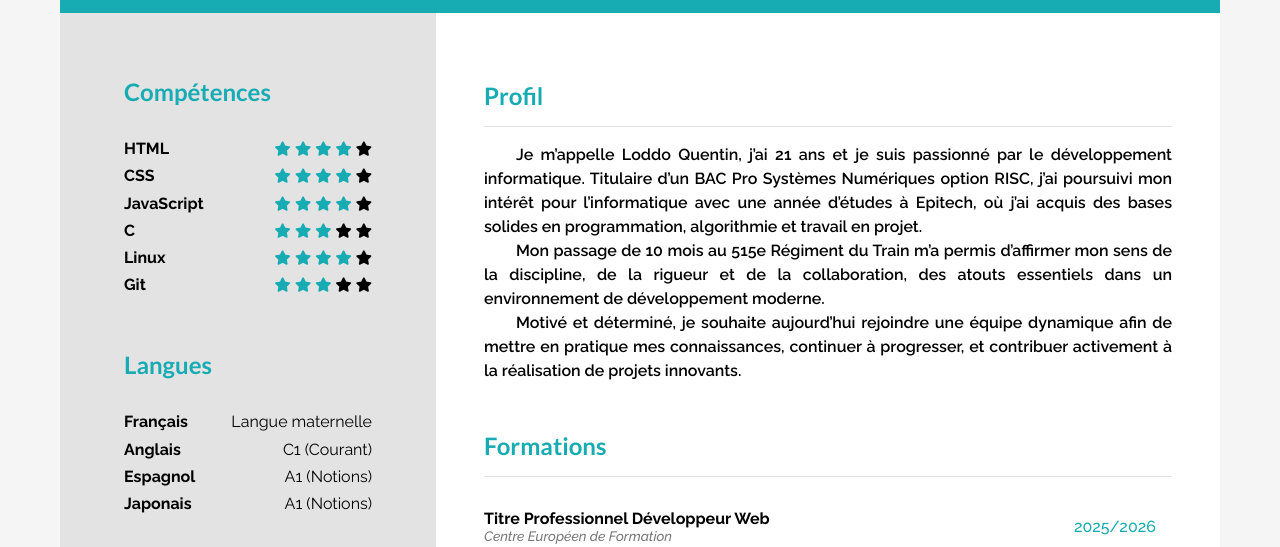
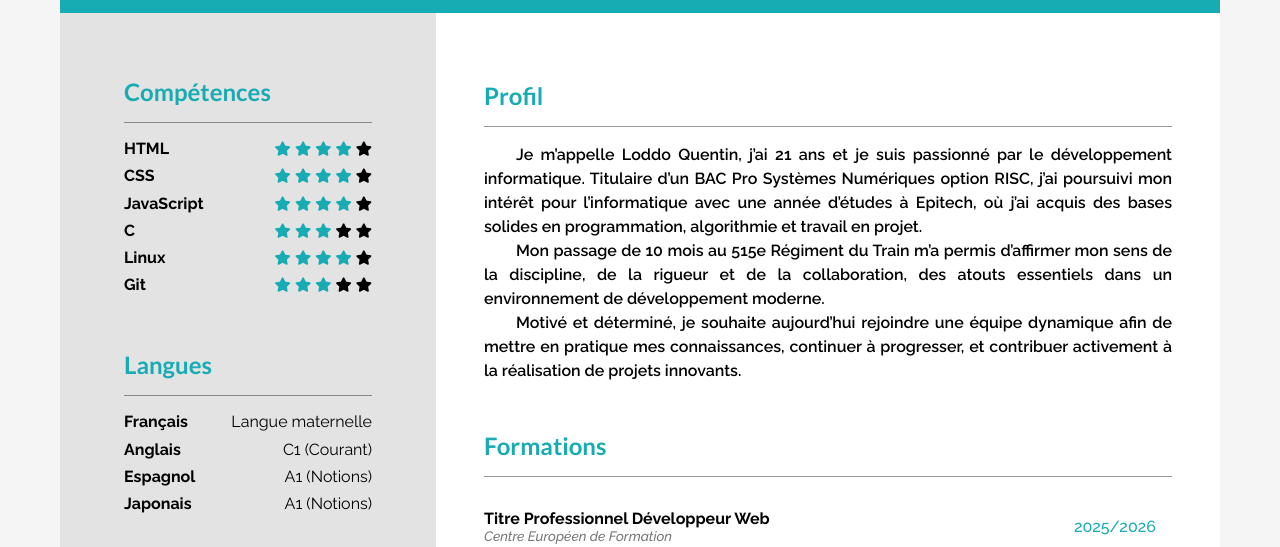
Before and after one commit to HidekashiLawliet/CV_CEF, a plain HTML site: page index.html in a window 1280 px wide. Shown: the part 253-800 px from the top of the page. Drawn offline with Linux system fonts and the light colour scheme.

Commit message:
Refactor CSS structure and update styles
Added section comments for better organization, moved main styles, adjusted hr opacity and color, and improved overall CSS readability.

```diff
--- a/css/index.css
+++ b/css/index.css
@@ -1,7 +1,7 @@
 /* importing fonts both Lato and Raleway fonts*/
 @import url('https://fonts.googleapis.com/css2?family=Lato:ital,wght@0,100;0,300;0,400;0,700;0,900;1,100;1,300;1,400;1,700;1,900&family=Raleway:ital,wght@0,100..900;1,100..900&display=swap');
 
-
+/** Global css **/
 html {
     height: 100%;
     width: 100%;
@@ -23,6 +23,7 @@ body {
     width: 1160px;
 }
 
+/** Header part**/
 header {
     height: fit-content;
     color: #fff;
@@ -74,11 +75,6 @@ h1 {
     width: 20px;
 }
 
-main {
-    display: flex;
-    flex-direction: row;
-}
-
 #link a {
     text-decoration: none;
     color: white;
@@ -86,6 +82,13 @@ main {
     margin: 15px 25px 0 0;
 }
 
+/** Main part **/
+main {
+    display: flex;
+    flex-direction: row;
+}
+
+/** Skills list **/
 #skills {
     display: flex;
     flex-direction: column;
@@ -120,9 +123,11 @@ li {
 hr {
     width: 100%;
     height: 1px;
+    opacity: 0.5;
     border-style: none;
-    background-color: #e3e3e3;
+    background-color: #333333;
 }
+
 
 /** List on the left part **/
 #part_one li {
@@ -158,6 +163,7 @@ ul {
     font-size: 25px;
     color: rgb(23, 171, 179);
 }
+
 
 /** About me **/
 #main_part {
```
